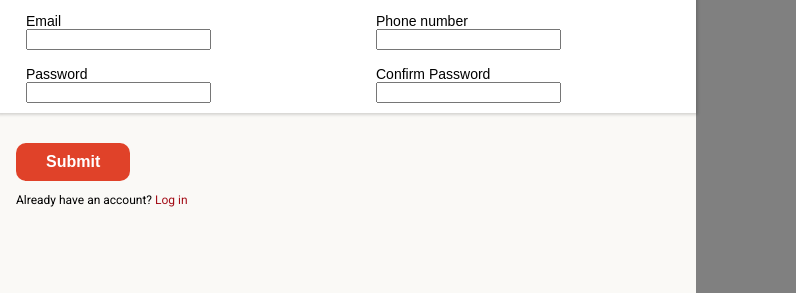
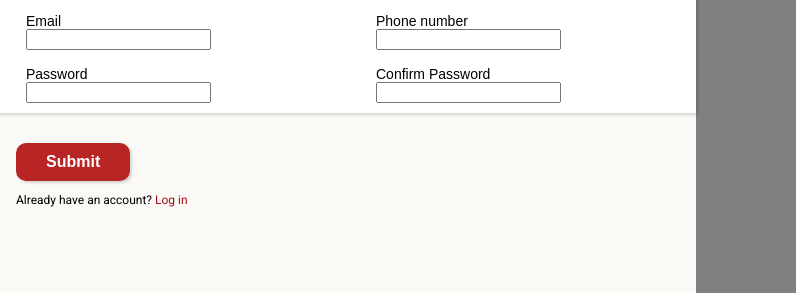
Before and after one commit to nelsondbarros/odin-sign-up-form, a plain HTML site: page index.html in a window 1280 px wide. In both pictures the pointer is over the button "Submit". Shown: the part 271-564 px from the top of the page, 484-1280 px from the left. Drawn offline with Linux system fonts and the light colour scheme; a web font is replaced by a local one.

Commit message:
button styling and html fixes

```diff
--- a/index.html
+++ b/index.html
@@ -5,7 +5,7 @@
     <meta charset="UTF-8">
     <meta http-equiv="X-UA-Compatible" content="IE=edge">
     <meta name="viewport" content="width=device-width, initial-scale=1.0">
-    <title>Document</title>
+    <title>Sign Up</title>
     <link rel="stylesheet" href="style.css">
     <script src="script.js"></script>
 </head>
--- a/style.css
+++ b/style.css
@@ -123,3 +123,9 @@ button {
     color: #A30D17;
     text-decoration: none;
 }
+
+button:hover {
+    cursor: pointer;
+    box-shadow: rgba(0, 0, 0, 0.15) 1.95px 1.95px 2.6px;
+    background-color: rgba(179, 25, 25, 0.945);
+}
```
